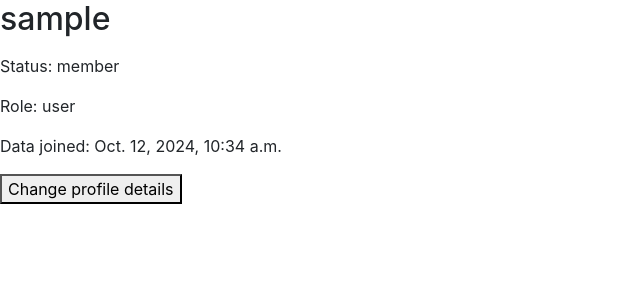
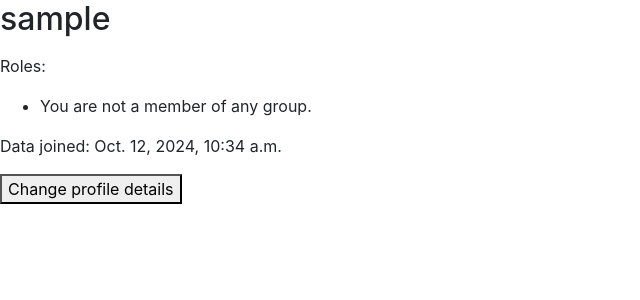
Before and after one commit to YmnenkauaPy/group_portal, a Django app: page /profile_view/ in a window 1280 px wide. Shown: the part 58-358 px from the top of the page, without its empty margins (0-640 px from the left). Run offline with Django 5.2, Linux system fonts and the light colour scheme; the visitor is signed in with stand-in values (Sample User, id 1); data comes from the database, SQL or seed files in the repository; data that the repository does not hold is empty; some libraries are stand-ins or nearby versions.

Commit message:
moderator

```diff
--- a/authentication/models.py
+++ b/authentication/models.py
@@ -2,17 +2,5 @@ from django.db import models
 from django.contrib.auth.models import AbstractUser
 
 class CustomUser(AbstractUser):
-    ROLE_CHOICES = (
-        ('user', 'User'),
-        ('moderator', 'Moderator'),
-    )
     details = models.CharField(max_length=100, default='')
     profile_picture = models.ImageField(upload_to='profile_media/', blank=True, null=True)
-    status = models.CharField(max_length=30, default='member')
-    role = models.CharField(max_length=10, choices=ROLE_CHOICES, default='user')
-
-    def is_moderator(self):
-        return self.role == 'moderator'
-
-    def is_admin(self):
-        return self.role == 'admin'
--- a/group/models.py
+++ b/group/models.py
@@ -7,6 +7,7 @@ class Group(models.Model):
     description = models.TextField(blank=True, null=True)
     created_at = models.DateTimeField(auto_now_add=True)
     members = models.ManyToManyField(settings.AUTH_USER_MODEL, related_name="member_of_groups")
+    moderators = models.ManyToManyField(settings.AUTH_USER_MODEL, related_name="moderators_of_groups")
     admin = models.ForeignKey(settings.AUTH_USER_MODEL, on_delete=models.CASCADE, related_name="admin_groups")
 
     def __str__(self):
--- a/profilee/views.py
+++ b/profilee/views.py
@@ -1,18 +1,34 @@
 from django.shortcuts import render, redirect
 from django.contrib.auth.decorators import login_required
-from authentication import models
+from authentication.models import CustomUser
+from group.models import Group
 from profilee import forms
+from django.db.models import Q
 
 
 @login_required(login_url='/login/')
 def profile_view(request):
-    user = models.CustomUser.objects.get(username=request.user.username)
+    user = CustomUser.objects.get(username=request.user.username)
+    groups = Group.objects.filter(
+    Q(admin=user) | Q(moderators=user) | Q(members=user)).distinct()
 
-    return render(request, 'group/profile_view.html', {'custom_user': user})
+    user_roles = []
+    for group in groups:
+        if user == group.admin:
+            role = 'Admin'
+        elif user in group.moderators.all():
+            role = 'Moderator'
+        elif user in group.members.all():
+            role = 'Member'
+        else:
+            role = 'Not a member'
+        user_roles.append({'group': group, 'role': role})
+
+    return render(request, 'group/profile_view.html', {'custom_user':user, 'user_roles': user_roles})
 
 def update_profile(request):
     user = request.user
-    user = models.CustomUser.objects.get(username=request.user.username)
+    user = CustomUser.objects.get(username=request.user.username)
     if request.method == 'POST':
         form = forms.ProfileForm(request.POST, request.FILES, instance=user)
 
--- a/templates/group/group_detail.html
+++ b/templates/group/group_detail.html
@@ -7,8 +7,8 @@
 <p>Admin: {{ group.admin.username }}</p>
 <h2>Members:</h2>
 <ul>
-    {% for member in group.members.all %}
-        <li>{{ member.username }}</li>
+    {% for member_info in members_with_roles %}
+        <li>{{ member_info.user.username }} <small>{{ member_info.role }}</small></li>
     {% empty %}
         <li>No members in this group</li>
     {% endfor %}
--- a/templates/group/profile_view.html
+++ b/templates/group/profile_view.html
@@ -6,8 +6,17 @@
 {% endif %}
 <h2>{{ custom_user.username }}</h2>
 <p>{{ custom_user.details }}</p>
-<p>Status: {{ custom_user.status }}</p>
-<p>Role: {{ custom_user.role }}</p>
+<p>Roles:</p>
+<ul>
+    {% for group_info in user_roles %}
+      <li>
+        <strong>{{ group_info.group.title }}</strong> -
+        You are: {{ group_info.role }}
+      </li>
+    {% empty %}
+      <li>You are not a member of any group.</li>
+    {% endfor %}
+</ul>
 <p>Data joined: {{ custom_user.date_joined }}</p>
 
 <form method="POST" action = "{% url 'update_profile' %}">
```
Also changed, not shown: authentication/forms.py (+1 -7 lines), group/views.py (+24 -5 lines), group_management/views.py (+18 -0 lines), templates/group/group_list.html (+4 -5 lines), authentication/migrations/0005_remove_customuser_role_remove_customuser_status.py (added), group/migrations/0002_group_moderators.py (added).
